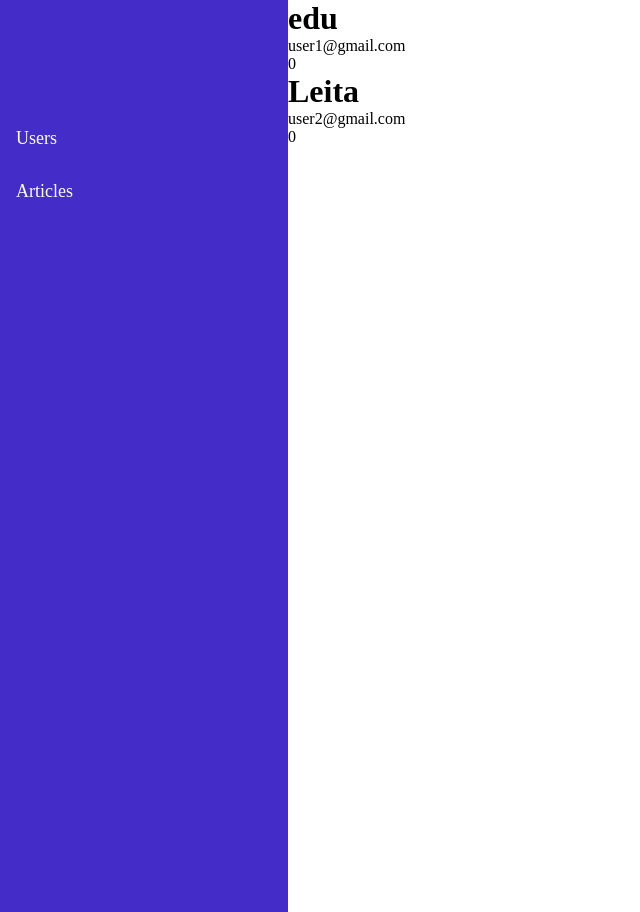
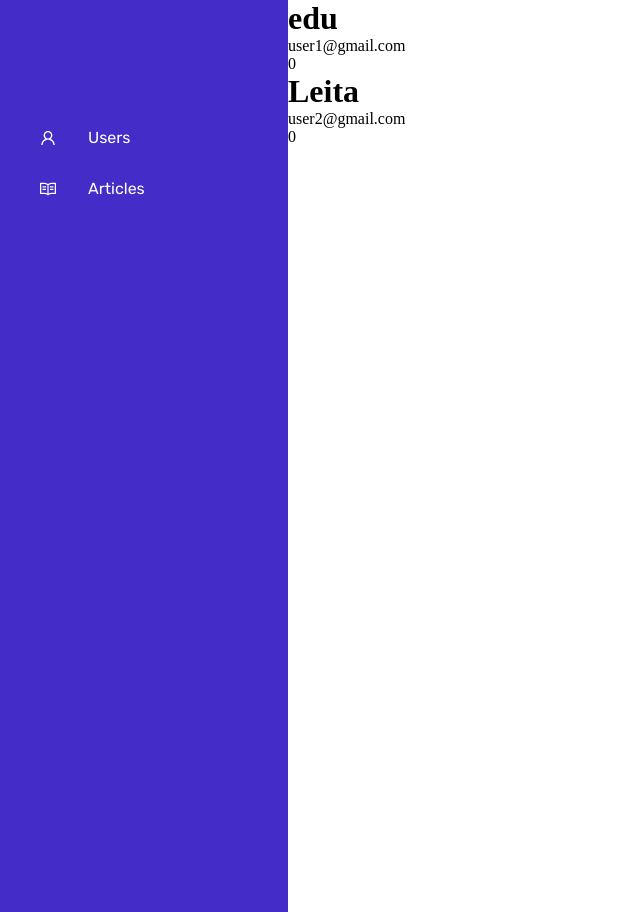
Before and after one commit to eduardohralejandro/logicgateblog_client, a React (Vite) app in the folder admin/: page / in a window 1280 px wide. Shown: the whole page, without its empty margins (0-640 px from the left). Built offline with nearby package versions, Linux system fonts and the light colour scheme.

Commit message:
add icons on navbar, add fonts for navbar items

```diff
--- a/admin/package.json
+++ b/admin/package.json
@@ -10,6 +10,7 @@
     "preview": "vite preview"
   },
   "dependencies": {
+    "@ant-design/icons": "^5.3.1",
     "@reduxjs/toolkit": "^2.2.1",
     "node-sass": "^9.0.0",
     "react": "^18.2.0",
--- a/admin/src/src/components/navbar_links/NavBarLinks.tsx
+++ b/admin/src/src/components/navbar_links/NavBarLinks.tsx
@@ -1,11 +1,24 @@
-import styles from './nav_bar_links.module.scss';
+import { UserOutlined, ReadOutlined } from "@ant-design/icons";
+
+import styles from "./nav_bar_links.module.scss";
 
 
 const NavBarLinks = () => {
+  const customStyles = { fontSize: "1rem", color: "white" };
   return (
     <nav>
-      <a className={styles.links_nav} href="#home">Users</a>
-      <a className={styles.links_nav} href="#article">Articles</a>
+      <div className={styles.outer_link_box}>
+        <UserOutlined style={customStyles} />
+        <a className={styles.links_nav} href="#home">
+          <p>Users</p>
+        </a>
+      </div>
+      <div className={styles.outer_link_box}>
+        <ReadOutlined style={customStyles} />
+        <a className={styles.links_nav} href="#article">
+          <p>Articles</p>
+        </a>
+      </div>
     </nav>
   );
 };
--- a/admin/src/src/components/navbar_links/nav_bar_links.module.scss
+++ b/admin/src/src/components/navbar_links/nav_bar_links.module.scss
@@ -1,8 +1,22 @@
+@import url('https://fonts.googleapis.com/css2?family=Rubik:ital,wght@0,300..900;1,300..900&display=swap');
+
+nav {
+  margin-left: 2.5rem;
+}
+.outer_link_box {
+  display: flex;
+  align-items: center;
+}
+
 .links_nav {
     text-decoration: none;
     color: black;
-    padding: 1rem 1rem;
-    font-size: 18px;
+    padding: 1rem 1rem 1rem 1rem;
+    font-size: 16px;
+    font-family: "Rubik", sans-serif;
     color: white;
     display: block;
+      p {
+        margin-left: 1rem;
+      }
 }
--- a/admin/src/src/components/vertical_navbar/VerticalNavbar.tsx
+++ b/admin/src/src/components/vertical_navbar/VerticalNavbar.tsx
@@ -1,5 +1,6 @@
 import styles from "./vertical-navbar.module.scss";
 import NavBarLinks from "../navbar_links/NavBarLinks";
+
 
 const VerticalNavbar = () => {
   return (
```
Also changed, not shown: admin/src/assets/logicgate_logo.png (added), 1 other file (tests, documents, lock files or other folders).
